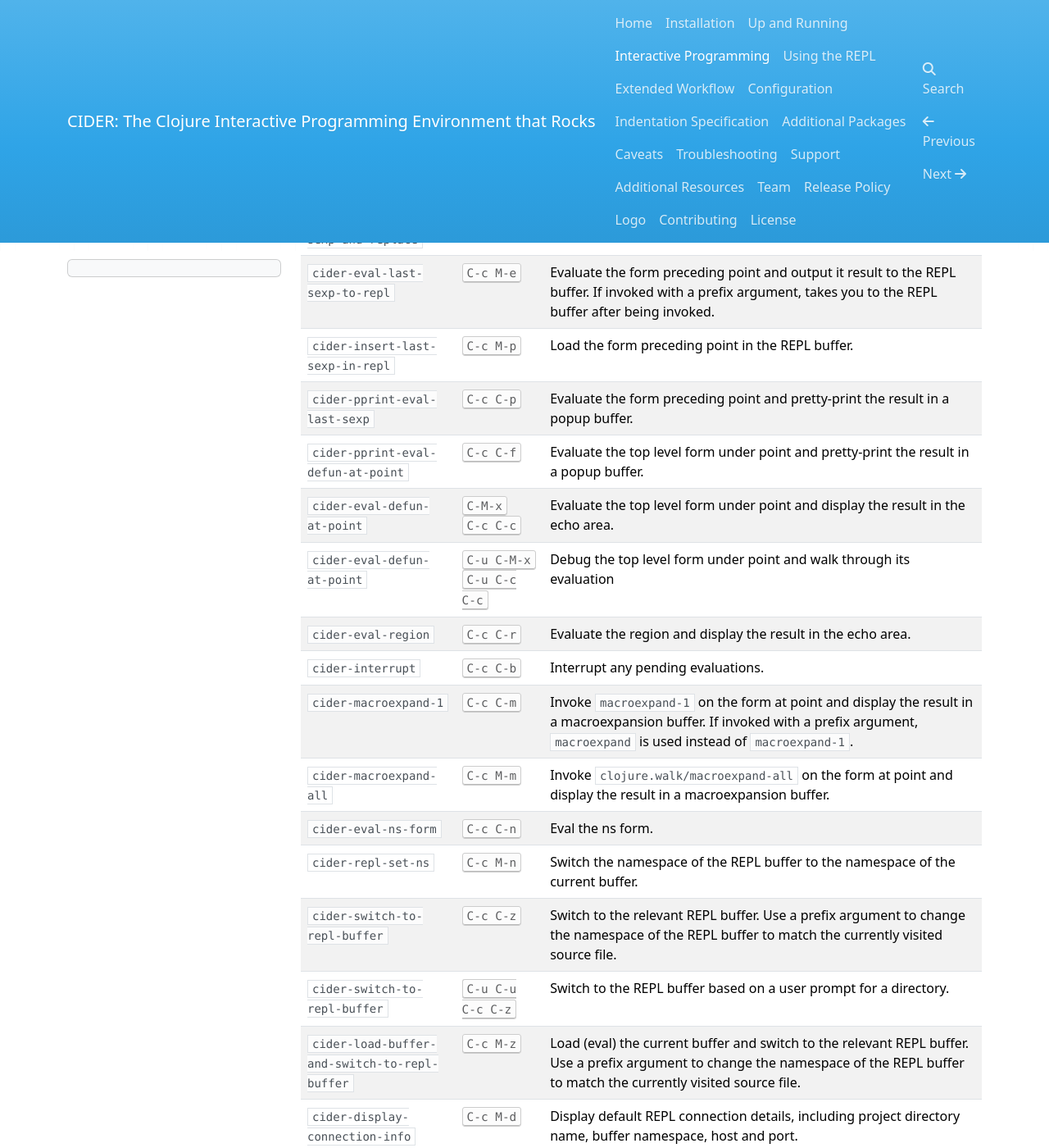
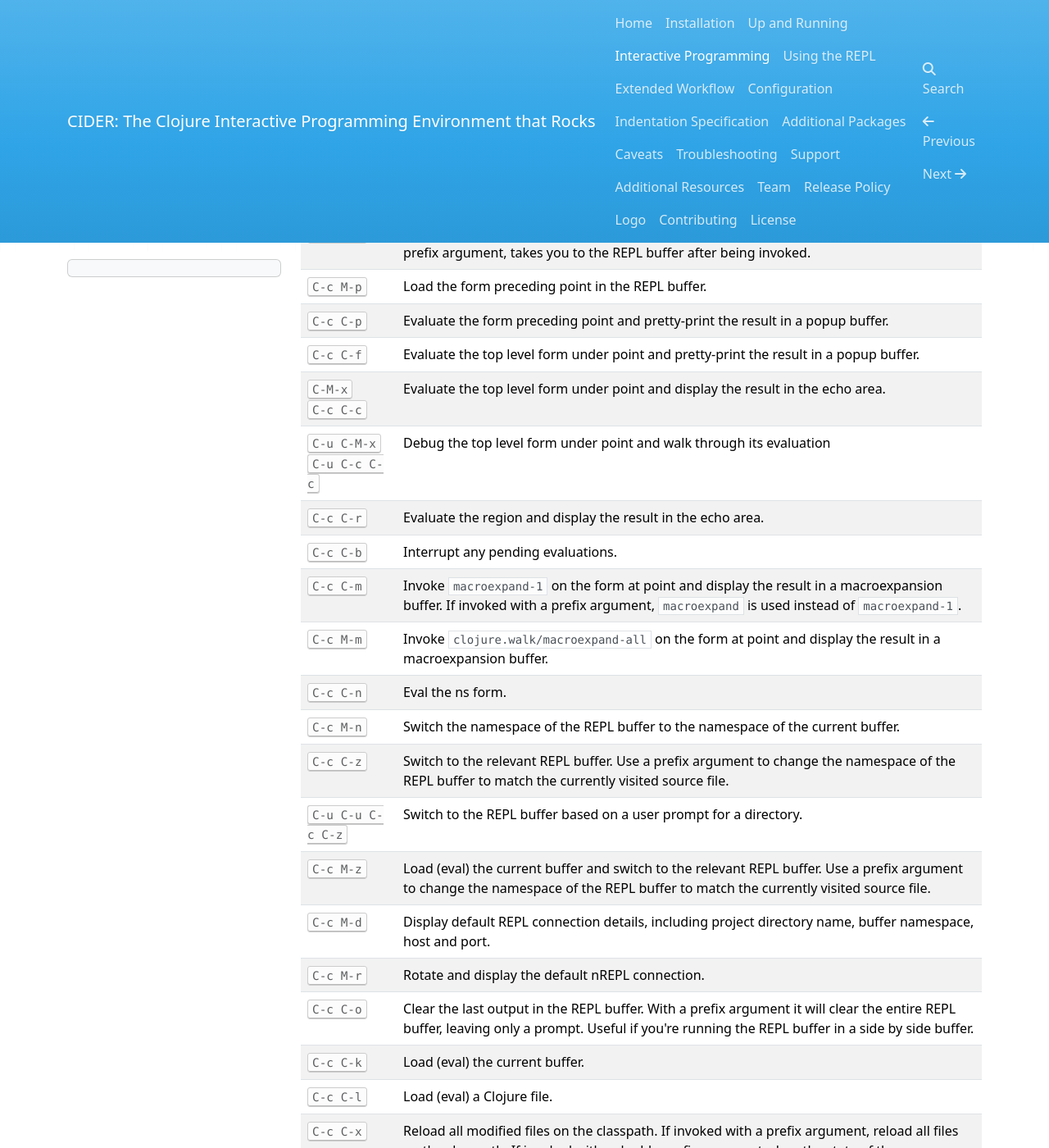
Before and after one commit to clojure-emacs/cider, an MkDocs documentation site: the page built from doc/interactive_programming.md, in a window 1280 px wide and 1400 px high, scrolled down 569 px. Shown: the whole window at 82% size. Built offline with MkDocs 1.6.1, drawn with Linux system fonts in a browser that asks for light colours; nearby versions of some CDN libraries; old or Windows-style settings are respelled for this version of MkDocs; some of the changed text lies outside the part shown.

Commit message:
Kill the function names in the cider-mode keybindings table
While somewhat useful, they mess up the layout of the table, so
we're better off without them.

```diff
--- a/doc/interactive_programming.md
+++ b/doc/interactive_programming.md
@@ -16,52 +16,52 @@
 
 Here's a list of `cider-mode`'s keybindings:
 
-Function Name                        | Keyboard shortcut                    | Description
--------------------------------------|--------------------------------------|-------------------------------
-`cider-eval-last-sexp`               |  <kbd>C-x C-e</kbd> <br/> <kbd>C-c C-e</kbd>| Evaluate the form preceding point and display the result in the echo area and/or in an buffer overlay (according to `cider-use-overlays`).  If invoked with a prefix argument, insert the result into the current buffer.
-`cider-eval-last-sexp-and-replace`   |  <kbd>C-c C-w</kbd>                   | Evaluate the form preceding point and replace it with its result.
-`cider-eval-last-sexp-to-repl`       |  <kbd>C-c M-e</kbd>                   | Evaluate the form preceding point and output it result to the REPL buffer.  If invoked with a prefix argument, takes you to the REPL buffer after being invoked.
-`cider-insert-last-sexp-in-repl`     |  <kbd>C-c M-p</kbd>                   | Load the form preceding point in the REPL buffer.
-`cider-pprint-eval-last-sexp`        |  <kbd>C-c C-p</kbd>                   | Evaluate the form preceding point and pretty-print the result in a popup buffer.
-`cider-pprint-eval-defun-at-point`   |  <kbd>C-c C-f</kbd>                   | Evaluate the top level form under point and pretty-print the result in a popup buffer.
-`cider-eval-defun-at-point`          |  <kbd>C-M-x</kbd> <br/> <kbd>C-c C-c</kbd>  | Evaluate the top level form under point and display the result in the echo area.
-`cider-eval-defun-at-point`          |  <kbd>C-u C-M-x</kbd> <br/> <kbd>C-u C-c C-c</kbd>  | Debug the top level form under point and walk through its evaluation
-`cider-eval-region`                  |  <kbd>C-c C-r</kbd>                   | Evaluate the region and display the result in the echo area.
-`cider-interrupt`                    |  <kbd>C-c C-b</kbd>                   | Interrupt any pending evaluations.
-`cider-macroexpand-1`                |  <kbd>C-c C-m</kbd>                   | Invoke `macroexpand-1` on the form at point and display the result in a macroexpansion buffer.  If invoked with a prefix argument, `macroexpand` is used instead of `macroexpand-1`.
-`cider-macroexpand-all`              |  <kbd>C-c M-m</kbd>                   | Invoke `clojure.walk/macroexpand-all` on the form at point and display the result in a macroexpansion buffer.
-`cider-eval-ns-form`                 |  <kbd>C-c C-n</kbd>                   | Eval the ns form.
-`cider-repl-set-ns`                  |  <kbd>C-c M-n</kbd>                   | Switch the namespace of the REPL buffer to the namespace of the current buffer.
-`cider-switch-to-repl-buffer`        |  <kbd>C-c C-z</kbd>                   | Switch to the relevant REPL buffer. Use a prefix argument to change the namespace of the REPL buffer to match the currently visited source file.
-`cider-switch-to-repl-buffer`        |  <kbd>C-u C-u C-c C-z</kbd>           | Switch to the REPL buffer based on a user prompt for a directory.
-`cider-load-buffer-and-switch-to-repl-buffer`  |  <kbd>C-c M-z</kbd>         | Load (eval) the current buffer and switch to the relevant REPL buffer. Use a prefix argument to change the namespace of the REPL buffer to match the currently visited source file.
-`cider-display-connection-info`      |  <kbd>C-c M-d</kbd>                   | Display default REPL connection details, including project directory name, buffer namespace, host and port.
-`cider-rotate-default-connection`    |  <kbd>C-c M-r</kbd>                   | Rotate and display the default nREPL connection.
-`cider-find-and-clear-repl-output`   |  <kbd>C-c C-o</kbd>                   | Clear the last output in the REPL buffer. With a prefix argument it will clear the entire REPL buffer, leaving only a prompt. Useful if you're running the REPL buffer in a side by side buffer.
-`cider-load-buffer`                  |  <kbd>C-c C-k</kbd>                   | Load (eval) the current buffer.
-`cider-load-file`                    |  <kbd>C-c C-l</kbd>                   | Load (eval) a Clojure file.
-`cider-refresh`                      |  <kbd>C-c C-x</kbd>                   | Reload all modified files on the classpath. If invoked with a prefix argument, reload all files on the classpath. If invoked with a double prefix argument, clear the state of the namespace tracker before reloading.
-`cider-doc`                          |  <kbd>C-c C-d d</kbd> <br/> <kbd>C-c C-d C-d</kbd> | Display doc string for the symbol at point.  If invoked with a prefix argument, or no symbol is found at point, prompt for a symbol.
-`cider-javadoc`                      |  <kbd>C-c C-d j</kbd> <br/> <kbd>C-c C-d C-j</kbd> | Display JavaDoc (in your default browser) for the symbol at point.  If invoked with a prefix argument, or no symbol is found at point, prompt for a symbol.
-`cider-grimoire`                     |  <kbd>C-c C-d r</kbd> <br/> <kbd>C-c C-d C-r</kbd> | Lookup symbol in Grimoire.
-`cider-apropos`                      |  <kbd>C-c C-d a</kbd> <br/> <kbd>C-c C-d C-a</kbd> | Apropos search for functions/vars.
-`cider-apropos-documentation`        |  <kbd>C-c C-d f</kbd> <br/> <kbd>C-c C-d C-f</kbd> | Apropos search for documentation.
-`cider-inspect`                      |  <kbd>C-c M-i</kbd>                   | Inspect expression. Will act on expression at point if present.
-`cider-toggle-trace-var`             |  <kbd>C-c M-t v</kbd>                 | Toggle var tracing.
-`cider-toggle-trace-ns`              |  <kbd>C-c M-t n</kbd>                 | Toggle namespace tracing.
-`cider-undef`                        |  <kbd>C-c C-u</kbd>                   | Undefine a symbol. If invoked with a prefix argument, or no symbol is found at point, prompt for a symbol.
-`cider-test-run-test`                |  <kbd>C-c C-t t</kbd> <br/> <kbd>C-c C-t C-t</kbd> | Run test at point.
-`cider-test-run-ns-tests`            |  <kbd>C-c C-t n</kbd> <br/> <kbd>C-c C-t C-n</kbd> | Run tests for current namespace.
-`cider-test-run-loaded-tests`        |  <kbd>C-c C-t l</kbd> <br/> <kbd>C-c C-t C-l</kbd> | Run tests for all loaded namespaces.
-`cider-test-run-project-tests`       |  <kbd>C-c C-t p</kbd> <br/> <kbd>C-c C-t C-p</kbd> | Run tests for all project namespaces. This loads the additional namespaces.
-`cider-test-rerun-tests`             |  <kbd>C-c C-t r</kbd> <br/> <kbd>C-c C-t C-r</kbd> | Re-run test failures/errors.
-`cider-test-show-report`             |  <kbd>C-c C-t b</kbd> <br/> <kbd>C-c C-t C-b</kbd> | Show the test report buffer.
-`cider-find-var`                     |  <kbd>M-.</kbd>                       | Jump to the definition of a symbol.  If invoked with a prefix argument, or no symbol is found at point, prompt for a symbol.
-`cider-find-resource`                |  <kbd>C-c M-.</kbd>                   | Jump to the resource referenced by the string at point.
-`cider-find-ns`                      |  <kbd>C-c C-.</kbd>                   | Jump to some namespace on the classpath.
-`cider-pop-back`                     |  <kbd>M-,</kbd>                       | Return to your pre-jump location.
-`complete-symbol`                    |  <kbd>M-TAB</kbd>                     | Complete the symbol at point.
-`cider-quit`                         |  <kbd>C-c C-q</kbd>                   | Quit the current nREPL connection. With a prefix argument it will quit all connections.
+ Keyboard shortcut                    | Description
+--------------------------------------|-------------------------------
+<kbd>C-x C-e</kbd> <br/> <kbd>C-c C-e</kbd>| Evaluate the form preceding point and display the result in the echo area and/or in an buffer overlay (according to `cider-use-overlays`).  If invoked with a prefix argument, insert the result into the current buffer.
+<kbd>C-c C-w</kbd>                   | Evaluate the form preceding point and replace it with its result.
+<kbd>C-c M-e</kbd>                   | Evaluate the form preceding point and output it result to the REPL buffer.  If invoked with a prefix argument, takes you to the REPL buffer after being invoked.
+<kbd>C-c M-p</kbd>                   | Load the form preceding point in the REPL buffer.
+<kbd>C-c C-p</kbd>                   | Evaluate the form preceding point and pretty-print the result in a popup buffer.
+<kbd>C-c C-f</kbd>                   | Evaluate the top level form under point and pretty-print the result in a popup buffer.
+<kbd>C-M-x</kbd> <br/> <kbd>C-c C-c</kbd>  | Evaluate the top level form under point and display the result in the echo area.
+<kbd>C-u C-M-x</kbd> <br/> <kbd>C-u C-c C-c</kbd>  | Debug the top level form under point and walk through its evaluation
+<kbd>C-c C-r</kbd>                   | Evaluate the region and display the result in the echo area.
+<kbd>C-c C-b</kbd>                   | Interrupt any pending evaluations.
+<kbd>C-c C-m</kbd>                   | Invoke `macroexpand-1` on the form at point and display the result in a macroexpansion buffer.  If invoked with a prefix argument, `macroexpand` is used instead of `macroexpand-1`.
+<kbd>C-c M-m</kbd>                   | Invoke `clojure.walk/macroexpand-all` on the form at point and display the result in a macroexpansion buffer.
+<kbd>C-c C-n</kbd>                   | Eval the ns form.
+<kbd>C-c M-n</kbd>                   | Switch the namespace of the REPL buffer to the namespace of the current buffer.
+<kbd>C-c C-z</kbd>                   | Switch to the relevant REPL buffer. Use a prefix argument to change the namespace of the REPL buffer to match the currently visited source file.
+<kbd>C-u C-u C-c C-z</kbd>           | Switch to the REPL buffer based on a user prompt for a directory.
+<kbd>C-c M-z</kbd>         | Load (eval) the current buffer and switch to the relevant REPL buffer. Use a prefix argument to change the namespace of the REPL buffer to match the currently visited source file.
+<kbd>C-c M-d</kbd>                   | Display default REPL connection details, including project directory name, buffer namespace, host and port.
+<kbd>C-c M-r</kbd>                   | Rotate and display the default nREPL connection.
+<kbd>C-c C-o</kbd>                   | Clear the last output in the REPL buffer. With a prefix argument it will clear the entire REPL buffer, leaving only a prompt. Useful if you're running the REPL buffer in a side by side buffer.
+<kbd>C-c C-k</kbd>                   | Load (eval) the current buffer.
+<kbd>C-c C-l</kbd>                   | Load (eval) a Clojure file.
+<kbd>C-c C-x</kbd>                   | Reload all modified files on the classpath. If invoked with a prefix argument, reload all files on the classpath. If invoked with a double prefix argument, clear the state of the namespace tracker before reloading.
+<kbd>C-c C-d d</kbd> <br/> <kbd>C-c C-d C-d</kbd> | Display doc string for the symbol at point.  If invoked with a prefix argument, or no symbol is found at point, prompt for a symbol.
+<kbd>C-c C-d j</kbd> <br/> <kbd>C-c C-d C-j</kbd> | Display JavaDoc (in your default browser) for the symbol at point.  If invoked with a prefix argument, or no symbol is found at point, prompt for a symbol.
+<kbd>C-c C-d r</kbd> <br/> <kbd>C-c C-d C-r</kbd> | Lookup symbol in Grimoire.
+<kbd>C-c C-d a</kbd> <br/> <kbd>C-c C-d C-a</kbd> | Apropos search for functions/vars.
+<kbd>C-c C-d f</kbd> <br/> <kbd>C-c C-d C-f</kbd> | Apropos search for documentation.
+<kbd>C-c M-i</kbd>                   | Inspect expression. Will act on expression at point if present.
+<kbd>C-c M-t v</kbd>                 | Toggle var tracing.
+<kbd>C-c M-t n</kbd>                 | Toggle namespace tracing.
+<kbd>C-c C-u</kbd>                   | Undefine a symbol. If invoked with a prefix argument, or no symbol is found at point, prompt for a symbol.
+<kbd>C-c C-t t</kbd> <br/> <kbd>C-c C-t C-t</kbd> | Run test at point.
+<kbd>C-c C-t n</kbd> <br/> <kbd>C-c C-t C-n</kbd> | Run tests for current namespace.
+<kbd>C-c C-t l</kbd> <br/> <kbd>C-c C-t C-l</kbd> | Run tests for all loaded namespaces.
+<kbd>C-c C-t p</kbd> <br/> <kbd>C-c C-t C-p</kbd> | Run tests for all project namespaces. This loads the additional namespaces.
+<kbd>C-c C-t r</kbd> <br/> <kbd>C-c C-t C-r</kbd> | Re-run test failures/errors.
+<kbd>C-c C-t b</kbd> <br/> <kbd>C-c C-t C-b</kbd> | Show the test report buffer.
+<kbd>M-.</kbd>                       | Jump to the definition of a symbol.  If invoked with a prefix argument, or no symbol is found at point, prompt for a symbol.
+<kbd>C-c M-.</kbd>                   | Jump to the resource referenced by the string at point.
+<kbd>C-c C-.</kbd>                   | Jump to some namespace on the classpath.
+<kbd>M-,</kbd>                       | Return to your pre-jump location.
+<kbd>M-TAB</kbd>                     | Complete the symbol at point.
+<kbd>C-c C-q</kbd>                   | Quit the current nREPL connection. With a prefix argument it will quit all connections.
 
 There's no need to memorize this list. In any Clojure buffer with `cider-mode`
 active you'll have a CIDER menu available, which lists all the most important
```
